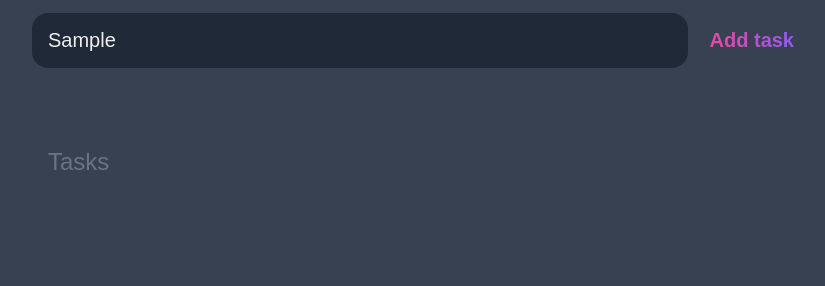
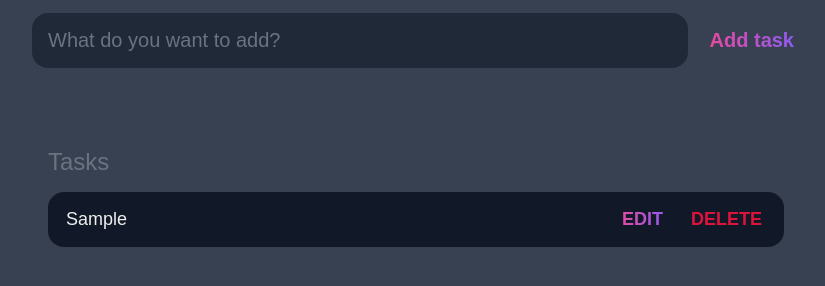
Before and after one commit to abdullahrama/To-do-Front-Hosted-JS-HTML-CSS, a plain HTML site: page index.html in a window 1280 px wide. Both pictures are taken after typing "Sample" into the empty fields and a click on the input "Add task". Shown: the part 72-358 px from the top of the page, without its empty margins (224-1049 px from the left). Drawn offline with Linux system fonts and the light colour scheme.

Commit message:
my eyes hurt

```diff
--- a/index.js
+++ b/index.js
@@ -16,7 +16,57 @@ window.addEventListener('load', () =>{
         }
 
         const task_el = document.createElement("div");
-        task_el.classList.add("task");
+        task_el.classList.add("task")
+
+
+        const task_content_el = document.createElement("div");
+        task_content_el.classList.add("content");
+
+        task_el.appendChild(task_content_el);
+
+        const task_input_el = document.createElement("input");
+        task_input_el.classList.add("text");
+        task_input_el.type = "text";
+        task_input_el.value= task;
+        task_input_el.setAttribute("readonly", "readonly");
+
+        task_content_el.appendChild(task_input_el);
+
+        const task_actions_el = document.createElement("div");
+        task_actions_el.classList.add("actions");
+
+        const task_edit_el = document.createElement("button");
+        task_edit_el.classList.add("edit");
+        task_edit_el.innerHTML = "Edit";
+
+        const task_delete_el = document.createElement("button");
+        task_delete_el.classList.add("delete");
+        task_delete_el.innerHTML = "Delete";
+
+        task_actions_el.appendChild(task_edit_el);
+        task_actions_el.appendChild(task_delete_el);
+
+        task_el.appendChild(task_actions_el);
+
+        list_el.appendChild(task_el);
+
+        input.value = "";
+
+        task_edit_el.addEventListener('click', () => {
+            if (task_edit_el.innerText.toLowerCase == "edit"){
+                task_input_el.removeAttribute("readonly");
+                task_input_el.focus();
+                task_edit_el.innerText= "Save";
+            }else{
+                task_input_el.setAttribute("readonly", "readonly");
+                task_edit_el.innerText = "Edit";
+            }
+        })
+
+        task_delete_el.addEventListener('click', () => {
+            list_el.removeChild(task_el);
+        })
+
 
 
     })
--- a/style.css
+++ b/style.css
@@ -47,12 +47,12 @@ input, button{
 }
 
 #new-task-input{
+    color: var(--light);
     flex: 1 1 0%;
     background-color: var(--darker);
     padding: 1rem;
     border-radius: 1rem;
     margin-right: 1rem;
-    color: var(--light);
     font-size: 1.25rem;
 
 }
@@ -110,7 +110,11 @@ main{
     margin-bottom: 1rem;
 }
 
-#task .task .content .text{
+#tasks .task .content{
+    flex: 1 1 0%
+}
+
+#tasks .task .content .text{
     color: var(--light);
     font-size: 1.125rem;
     width: 100%;
@@ -118,7 +122,7 @@ main{
     transition: 0.4s;
 }
 
-#task .task .content .text:not(:read-only){
+#tasks .task .content .text:not(:read-only){
     color: var(--pink);
 }
 
```
